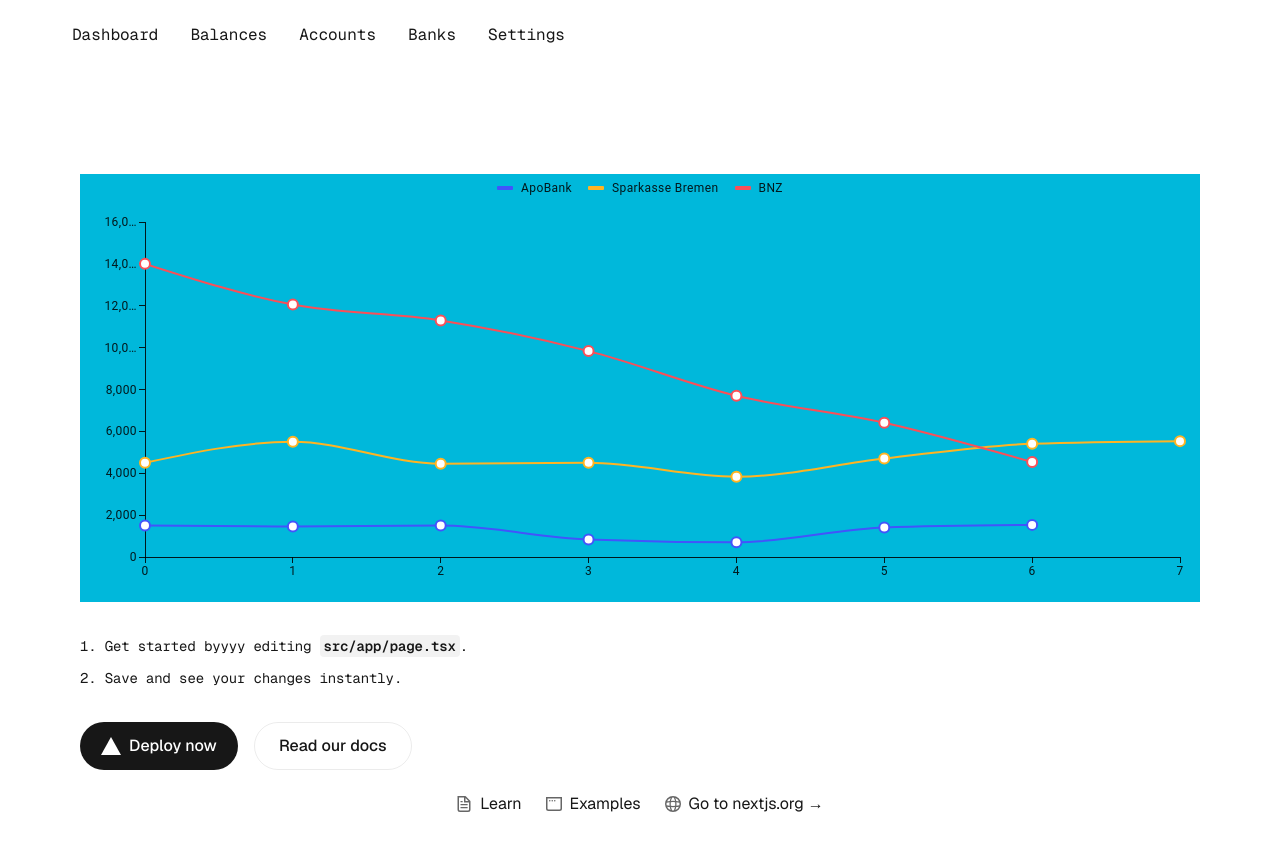
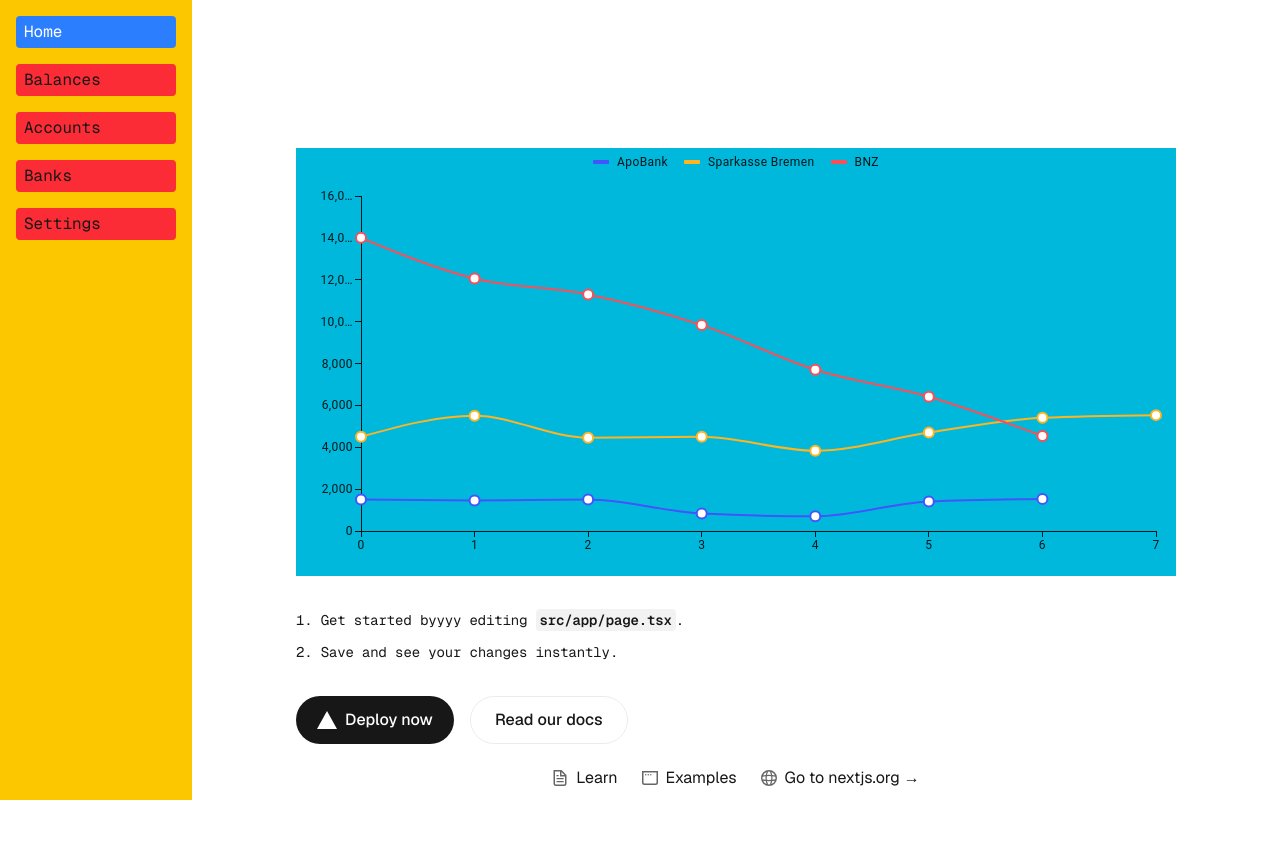
Before and after one commit to koolm4nn/OwlEyes, a Next.js app: page / in a window 1280 px wide. Shown: the top 850 px of the page. Built offline with nearby package versions, Linux system fonts and the light colour scheme.

Commit message:
Change Navigation Bar to Vertical [skip ci]

```diff
--- a/src/app/layout.tsx
+++ b/src/app/layout.tsx
@@ -29,10 +29,15 @@ export default function RootLayout({
       <body
         className={`${geistSans.variable} ${geistMono.variable} antialiased`}
       >
-        <QueryProvider>
-          <NavBar />
-          {children}
-        </QueryProvider>
+        <div className="flex">
+          <NavBar/>
+
+          <QueryProvider>
+            <main className="flex-1 p-6">
+              {children}
+            </main>
+          </QueryProvider>
+        </div>
       </body>
     </html>
   );
--- a/src/components/NavBar.tsx
+++ b/src/components/NavBar.tsx
@@ -1,33 +1,36 @@
+"use client"
+
 import { HomeIcon } from '@heroicons/react/24/outline';
+import { usePathname } from 'next/navigation';
 
 export default function NavBar () {
-    return <nav className='font-mono h-[30px] flex items-center mt-5 ml-[72px]'>
-        <ul className='flex gap-[32px] ' >
-            <li>
-                <a href='/dashboard'>
-                    Dashboard
-                </a>
-            </li>
-            <li>
-                <a href='/balances'>
-                    Balances
-                </a>
-            </li>
-            <li>
-                <a href='/accounts'>
-                    Accounts
-                </a>
-            </li>
-            <li>
-                <a href='/banks'>
-                    Banks
-                </a>
-            </li>
-            <li>
-                <a href='/settings'>
-                    Settings
-                </a>
-            </li>
+    const pathName = usePathname();
+
+    const links = [
+        { href: "/", label: "Home" },
+        { href: "/balances", label: "Balances" },
+        { href: "/accounts", label: "Accounts" },
+        { href: "/banks", label: "Banks" },
+        { href: "/settings", label: "Settings" }
+    ];
+
+
+    return <nav className='font-mono h-screen w-48 p-4 bg-yellow-400'>
+        <ul className='flex flex-col gap-4' >
+            {links.map(({href, label}) => (
+                <li
+                    key={href}
+                    className={`px-2 py-1 rounded ${
+                        pathName === href
+                        ? "bg-blue-500 text-white"
+                        : "bg-red-500 hover:bg-red-600"
+                    }`}
+                >
+                    <a href={href}>
+                        {label}
+                    </a>
+                </li>
+            ))}
         </ul>
     </nav>
 }
```
Also changed, not shown: 1 other file (tests, documents, lock files or other folders).
